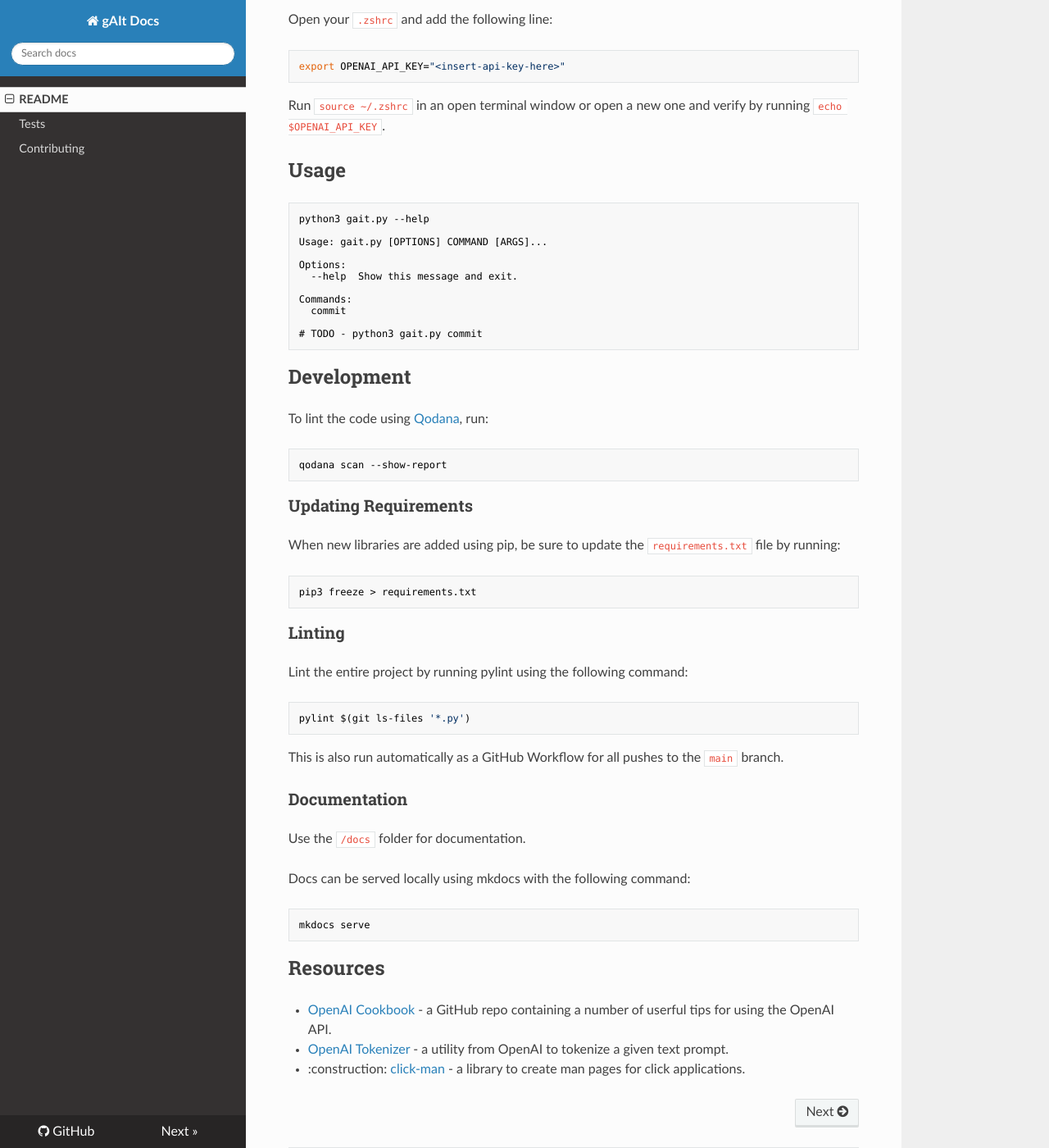
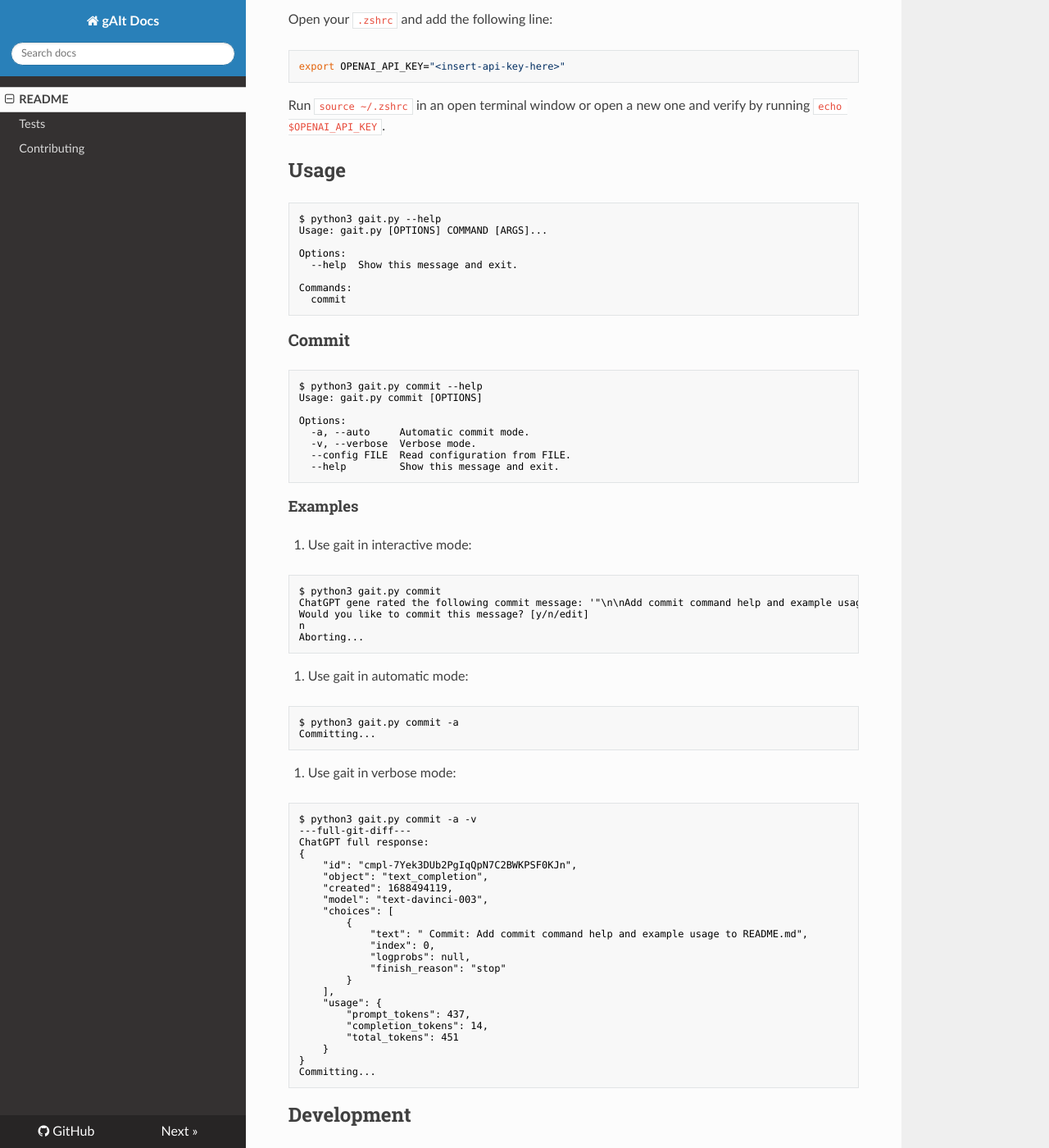
Before and after one commit to mgzwarrior/gait, an MkDocs documentation site: the page built from docs/README.md, in a window 1280 px wide and 1400 px high, scrolled down 796 px. Shown: the whole window at 82% size. Built offline with MkDocs 1.6.1, drawn with Linux system fonts in a browser that asks for light colours; nearby versions of some CDN libraries.

Commit message:
- Update README
Signed-off-by: Matt Grant <matt.grant@onepeloton.com>

````diff
--- a/docs/README.md
+++ b/docs/README.md
@@ -37,8 +37,7 @@ Run `source ~/.zshrc` in an open terminal window or open a new one and verify by
 ## Usage
 
 ```commandline
-python3 gait.py --help
-
+$ python3 gait.py --help
 Usage: gait.py [OPTIONS] COMMAND [ARGS]...
 
 Options:
@@ -46,9 +45,68 @@ Options:
 
 Commands:
   commit
+```
 
-# TODO - python3 gait.py commit
+### Commit
+
+```commandline
+$ python3 gait.py commit --help
+Usage: gait.py commit [OPTIONS]
+
+Options:
+  -a, --auto     Automatic commit mode.
+  -v, --verbose  Verbose mode.
+  --config FILE  Read configuration from FILE.
+  --help         Show this message and exit.
 ```
+
+#### Examples
+
+1. Use gait in interactive mode:
+
+```commandline
+$ python3 gait.py commit
+ChatGPT gene rated the following commit message: '"\n\nAdd commit command help and example usage to README.md"'
+Would you like to commit this message? [y/n/edit]
+n
+Aborting...
+```
+
+2. Use gait in automatic mode:
+
+```commandline
+$ python3 gait.py commit -a
+Committing...
+```
+
+3. Use gait in verbose mode:
+
+```commandline
+$ python3 gait.py commit -a -v
+---full-git-diff---
+ChatGPT full response:
+{
+    "id": "cmpl-7Yek3DUb2PgIqQpN7C2BWKPSF0KJn",
+    "object": "text_completion",
+    "created": 1688494119,
+    "model": "text-davinci-003",
+    "choices": [
+        {
+            "text": " Commit: Add commit command help and example usage to README.md",
+            "index": 0,
+            "logprobs": null,
+            "finish_reason": "stop"
+        }
+    ],
+    "usage": {
+        "prompt_tokens": 437,
+        "completion_tokens": 14,
+        "total_tokens": 451
+    }
+}
+Committing...
+```
+
 
 ## Development
 
````
Also changed, not shown: 3 other files.
